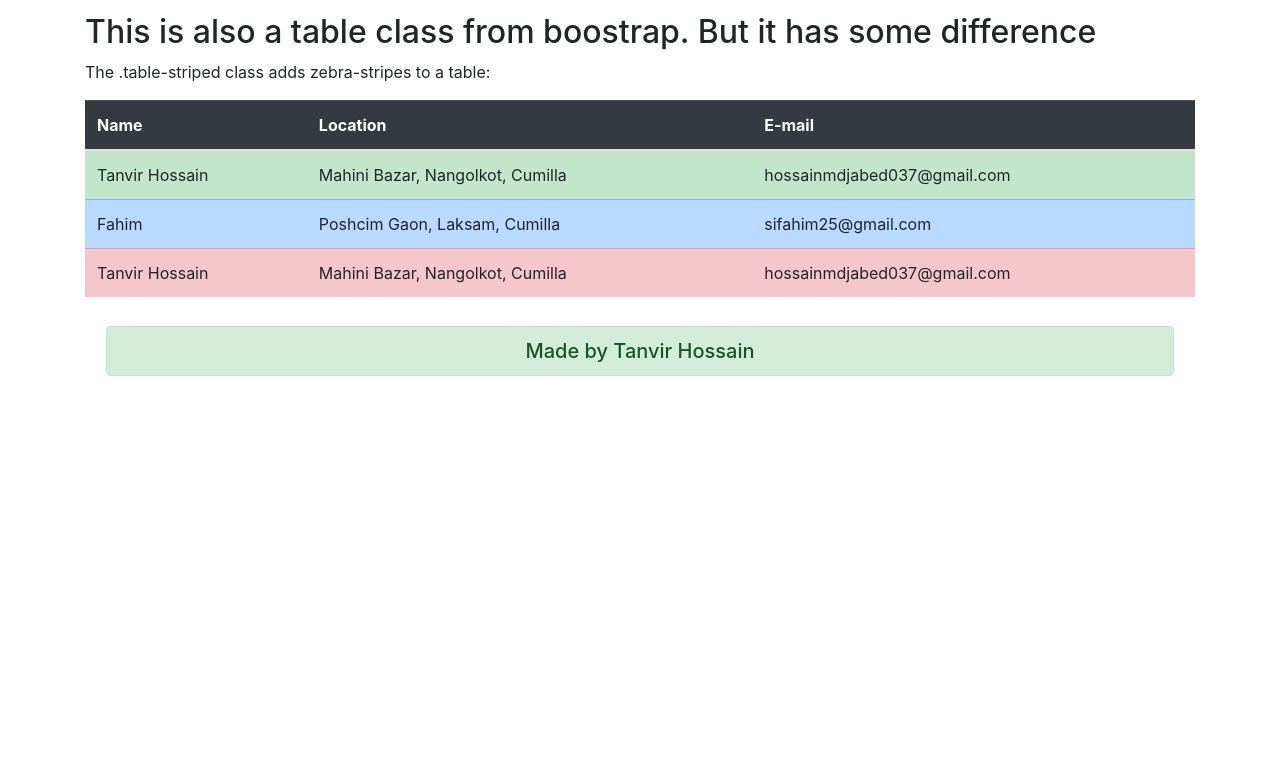
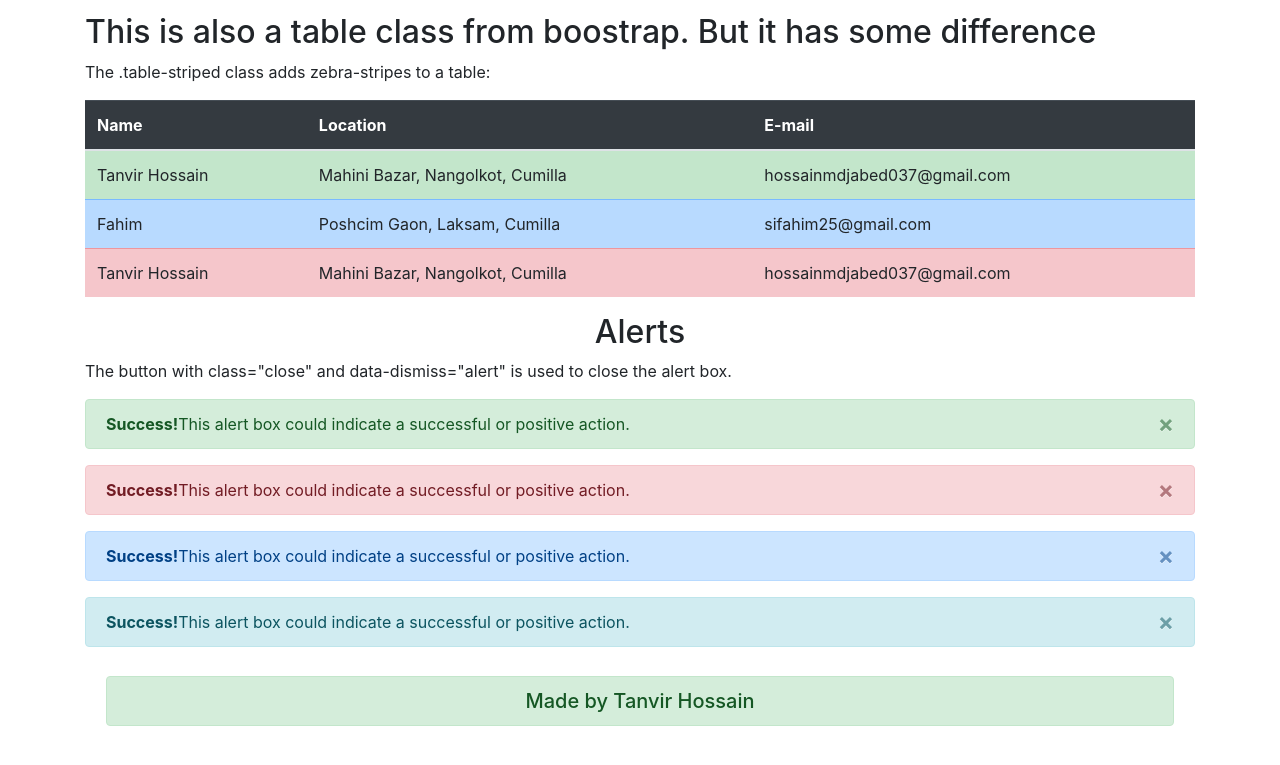
Before and after one commit to rishohagg/Boostrap-Class, a plain HTML site: page index.html in a window 1280 px wide. Shown: the part 4658-5423 px from the top of the page. Before the commit the page ends 5079 px from the top, so only its background shows below. Drawn offline with nearby package versions, Linux system fonts and the light colour scheme.

Commit message:
adding some alert button

```diff
--- a/index.html
+++ b/index.html
@@ -425,6 +425,32 @@
         </div>
     <!-- this is HOVERABLE TABLE class from boostrap -->
 
+    <!-- this is Dismissable Button alert -->
+        <div class="container">
+              <h2 class="text-center">Alerts</h2>
+            <p>The button with class="close" and data-dismiss="alert" is used to close the alert box.</p>
+
+            <div class="alert alert-success alert-dismissible">
+                <button type="button" class="close" data-dismiss="alert">&times;</button>
+                <strong>Success!</strong>This alert box could indicate a successful or positive action.
+            </div>
+
+            <div class="alert alert-danger alert-dismissible">
+                <button type="button" class="close" data-dismiss="alert">&times;</button>
+                <strong>Success!</strong>This alert box could indicate a successful or positive action.
+            </div>
+
+            <div class="alert alert-primary alert-dismissible">
+                <button type="button" class="close" data-dismiss="alert">&times;</button>
+                <strong>Success!</strong>This alert box could indicate a successful or positive action.
+            </div>
+
+            <div class="alert alert-info alert-dismissible">
+                <button type="button" class="close" data-dismiss="alert">&times;</button>
+                <strong>Success!</strong>This alert box could indicate a successful or positive action.
+            </div>
+        </div>
+    <!-- this is Dismissable Button alert -->
 
 
     <!-- this basic footer -->
```
